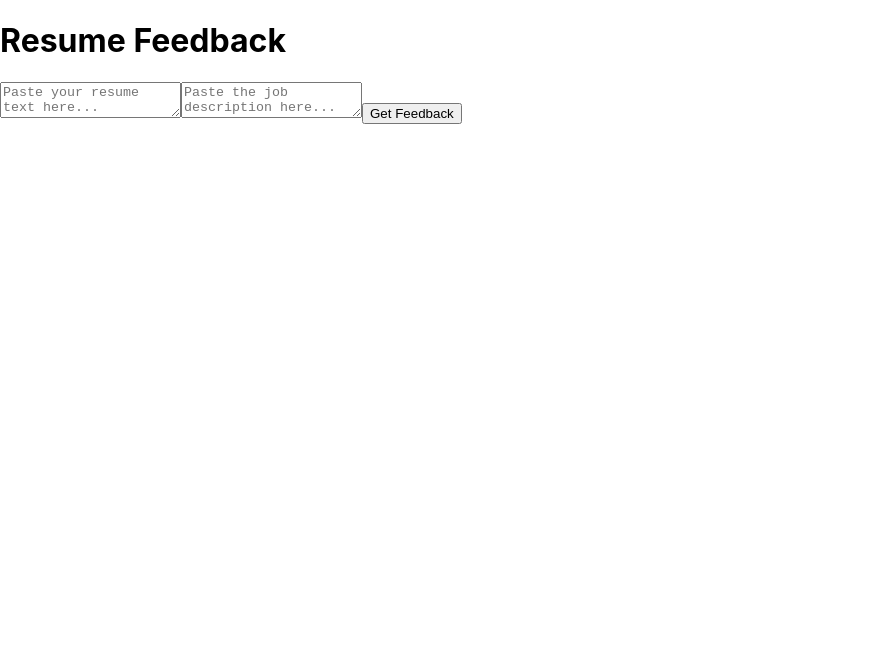
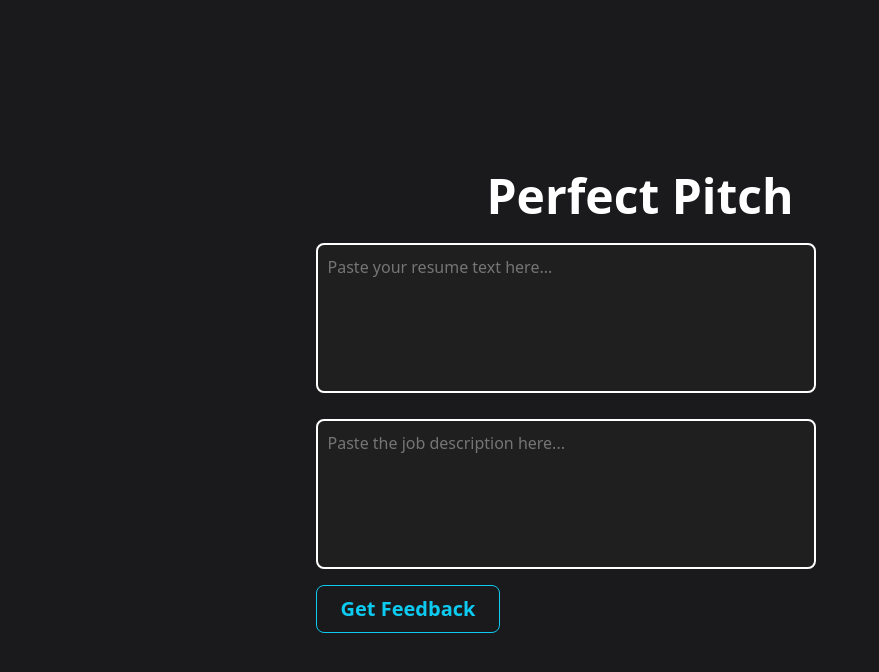
Before and after one commit to Anji00/Codejam, a React (Create React App) app in the folder resume-feedback/: page / in a window 1280 px wide. Shown: the top 672 px of the page, without its empty margins (0-879 px from the left). Built offline with nearby package versions, Linux system fonts and the light colour scheme; a small style sheet from the web is missing.

Commit message:
frontend updates

```diff
--- a/resume-feedback/public/index.html
+++ b/resume-feedback/public/index.html
@@ -1,6 +1,9 @@
 <!DOCTYPE html>
 <html lang="en">
   <head>
+    <link rel="stylesheet" href="https://stackpath.bootstrapcdn.com/bootstrap/4.5.2/css/bootstrap.min.css"
+    integrity="sha384-pzjw8f+ua7Kw1TIq0DkIpyf3hjEX6+JQZblZKxETb12anrbHkA1z5+lX4U4r2pP6" crossorigin="anonymous"/>
+
     <meta charset="utf-8" />
     <link rel="icon" href="%PUBLIC_URL%/favicon.ico" />
     <meta name="viewport" content="width=device-width, initial-scale=1" />
@@ -26,9 +29,10 @@
     -->
     <title>React App</title>
   </head>
-  <body>
+  <body bg-dark>
     <noscript>You need to enable JavaScript to run this app.</noscript>
     <div id="root"></div>
+
     <!--
       This HTML file is a template.
       If you open it directly in the browser, you will see an empty page.
--- a/resume-feedback/src/App.css
+++ b/resume-feedback/src/App.css
@@ -1,6 +1,79 @@
 .App {
   text-align: center;
 }
+/*
+@keyframes glowing {
+  0% {
+    text-shadow: 0 0 5px #ffcc00, 0 0 10px #ffcc00, 0 0 20px #ffaa00, 0 0 30px #ffaa00, 0 0 40px #ffaa00, 0 0 50px #ffaa00, 0 0 60px #ffaa00;
+  }
+  50% {
+    text-shadow: 0 0 10px #ffcc00, 0 0 20px #ffcc00, 0 0 30px #ffaa00, 0 0 40px #ffaa00, 0 0 50px #ffaa00, 0 0 70px #ffaa00, 0 0 90px #ffaa00;
+  }
+  100% {
+    text-shadow: 0 0 5px #ffcc00, 0 0 10px #ffcc00, 0 0 20px #ffaa00, 0 0 30px #ffaa00, 0 0 40px #ffaa00, 0 0 50px #ffaa00, 0 0 60px #ffaa00;
+  }
+}
+  */
+
+.glowing-title {
+  color: #f9f9f9; /* Bright yellow */
+  font-size: 3rem; /* Large title size */
+  text-align: center;
+  margin-top: 20px;
+  font-family: 'Poppins', sans-serif;
+  animation: glowing 2s infinite; /* Attach glowing animation */
+}
+
+body {
+  background-color: #1A1A1D !important;
+  color: #ffffff;
+  margin: 0;
+  font-family: 'Poppins', sans-serif;
+}
+
+
+/* Center container */
+.container {
+  display: flex;
+  flex-direction: column;
+  align-items: center;
+  justify-content: center;
+  min-height: 100vh;
+  padding: 20px;
+}
+
+/* Style text areas */
+.input-box {
+  width: 90%;
+  max-width: 500px;
+  height: 150px;
+  margin: 10px 0;
+  padding: 10px;
+  border: 2px solid;
+  border-radius: 8px;
+  background-color: #1f1f1f;
+  color: white;
+  font-size: 1rem;
+  resize: none;
+  outline: none;
+}
+
+/* Style button */
+.submit-btn {
+  background-color: #ffcc00;
+  color: #121212;
+  padding: 10px 20px;
+  border: none;
+  border-radius: 5px;
+  font-size: 1.2rem;
+  cursor: pointer;
+  transition: background-color 0.3s ease;
+}
+
+.submit-btn:hover {
+  background-color: #ffaa00;
+}
+
 
 .App-logo {
   height: 40vmin;
@@ -36,3 +109,20 @@
     transform: rotate(360deg);
   }
 }
+
+.submit-btn:hover {
+  animation: animate__bounce 1s;
+}
+
+
+/* App.css */
+.title {
+  color: #ff006a; /* Bright yellow for dark mode */
+  font-size: 5rem; /* Make it large */
+  text-align: center; /* Center it horizontally */
+  margin-top: 10px;
+  font-family: 'Poppins', sans-serif; /* Stylish font */
+  animation: glowing 2s infinite; /* Add a glowing animation */
+}
+
+/* Glowing animation */
--- a/resume-feedback/src/App.js
+++ b/resume-feedback/src/App.js
@@ -1,5 +1,8 @@
+import './App.css';
 import React, { useState } from "react";
 import axios from "axios";
+import 'bootstrap/dist/css/bootstrap.min.css';
+
 
 function App() {
   const [resumeText, setResumeText] = useState("");
@@ -23,20 +26,24 @@ function App() {
 
 
   return (
-    <div>
-      <h1>Resume Feedback</h1>
+    <div className="container animate__animated animate__fadeIn">
+
+      {/* Existing Content */}
+      <h1 className="display-5 fw-bold text-white">Perfect Pitch</h1>
       <form onSubmit={handleSubmit}>
         <textarea
+          className="input-box"
           placeholder="Paste your resume text here..."
           value={resumeText}
           onChange={(e) => setResumeText(e.target.value)}
         />
         <textarea
+          className="input-box"
           placeholder="Paste the job description here..."
           value={jobDesc}
           onChange={(e) => setJobDesc(e.target.value)}
         />
-        <button type="submit">Get Feedback</button>
+        <button className="btn btn-outline-info btn-lg px-4 me-sm-3 fw-bold" type="submit">Get Feedback</button>
       </form>
       {feedback && (
         <div>
@@ -48,4 +55,5 @@ function App() {
   );
 }
 
+
 export default App;
--- a/resume-feedback/src/index.js
+++ b/resume-feedback/src/index.js
@@ -3,6 +3,10 @@ import ReactDOM from 'react-dom/client';
 import './index.css';
 import App from './App';
 import reportWebVitals from './reportWebVitals';
+import 'bootstrap/dist/css/bootstrap.min.css';
+import 'animate.css';
+
+
 
 const root = ReactDOM.createRoot(document.getElementById('root'));
 root.render(
```
Also changed, not shown: 1 other file (tests, documents, lock files or other folders).
